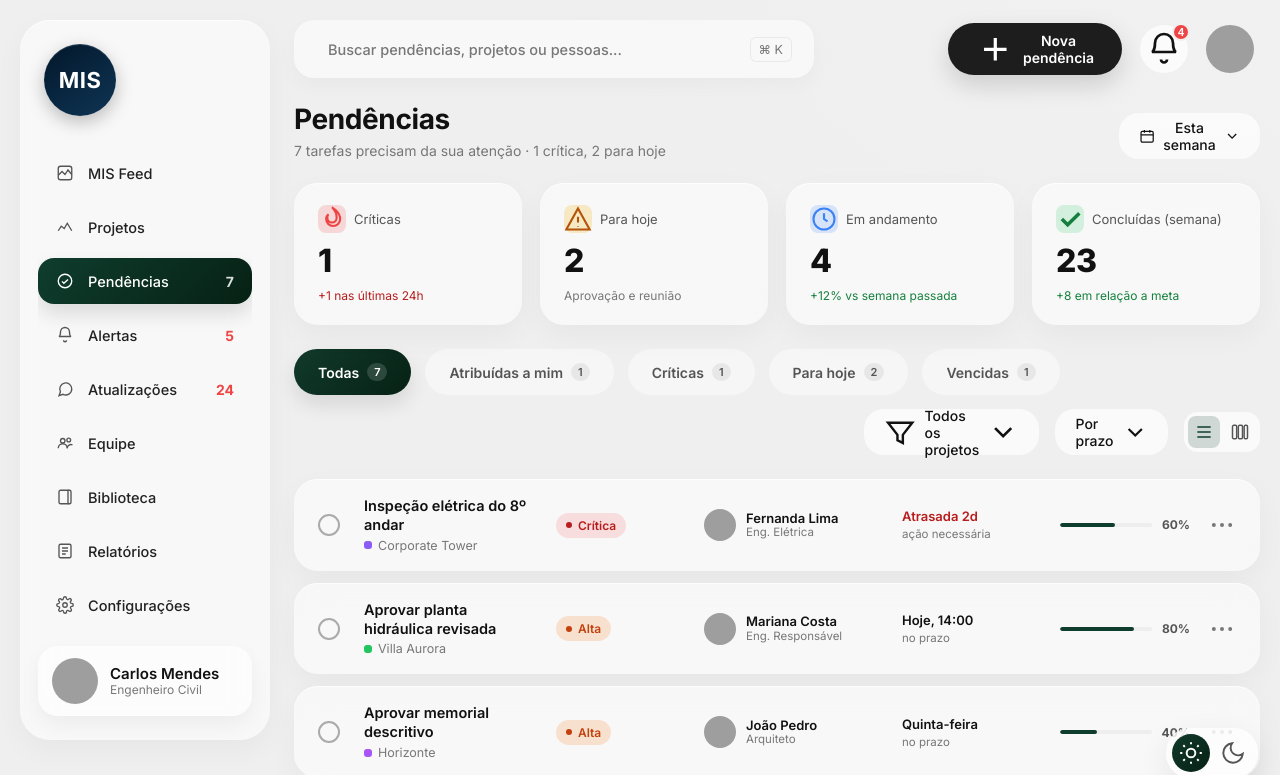
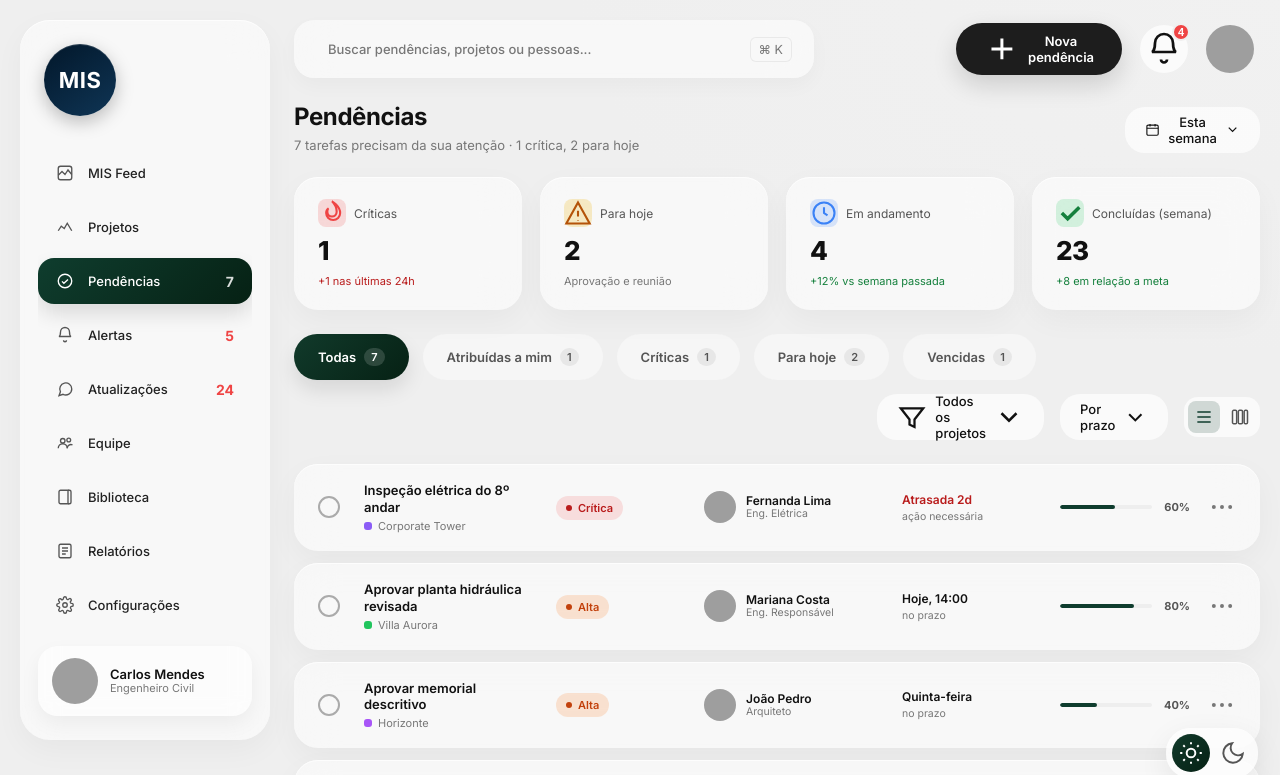
Before and after one commit to CauanLima-1/MISfront, a website: page pendencias.html in a window 1280 px wide. Shown: the top 775 px of the page. Drawn offline with nearby package versions, Linux system fonts and the light colour scheme; grey boxes are pictures that could not be loaded.

Commit message:
arrumando pendencias e atualizações

```diff
--- a/pendencias.html
+++ b/pendencias.html
@@ -127,10 +127,15 @@
   .nav::-webkit-scrollbar { width: 6px; }
   .nav::-webkit-scrollbar-thumb { background: rgba(0,0,0,.08); border-radius: 4px; }
   .nav a {
-    display: flex; align-items: center; gap: 14px;
-    padding: 14px 18px; border-radius: 16px;
-    color: #222; text-decoration: none;
-    font-size: 14.5px; font-weight: 500;
+    display: flex;
+    align-items: center;
+    gap: 14px;
+    padding: 14px 18px;
+    border-radius: 16px;
+    color: #222;
+    text-decoration: none;
+    font-size: 13px;
+    font-weight: 500;
     transition: background .15s, color .15s;
   }
   .nav a:hover { background: #f3f3f3; color: var(--text); }
@@ -165,8 +170,16 @@
     flex: none;
     background-size: cover; background-position: center;
   }
-  .user-card .name { font-size: 15px; font-weight: 600; color: var(--text); line-height: 1.15; }
-  .user-card .role { font-size: 12px; color: var(--text-3); }
+  .user-card .name {
+    font-size: 13px;
+    font-weight: 600;
+    color: var(--text);
+    line-height: 1.15;
+  }
+  .user-card .role {
+    font-size: 11px;
+    color: var(--text-3);
+  }
   .user-card .chev { margin-left: auto; color: var(--text-3); }
 
   /* ===== Main ===== */
@@ -199,7 +212,14 @@
     border-color: rgba(255,255,255,0.08);
     box-shadow: inset 0 1px 0 rgba(255,255,255,0.06);
   }
-  .search input { flex: 1; background: transparent; border: 0; outline: 0; color: var(--text); font: 500 14.5px var(--font); }
+  .search input {
+    flex: 1;
+    background: transparent;
+    border: 0;
+    outline: 0;
+    color: var(--text);
+    font: 500 13px var(--font);
+  }
   .search input::placeholder { color: var(--text-3); }
   .kbd {
     font-size: 12.5px; color: var(--text-3); display: inline-flex; gap: 4px;
@@ -209,11 +229,17 @@
   }
   .top-actions { margin-left: auto; display: flex; align-items: center; gap: 18px; }
   .btn-primary {
-    display: inline-flex; align-items: center; gap: 8px;
-    background: var(--novo-bg); color: var(--novo-fg);
+    display: inline-flex;
+    align-items: center;
+    gap: 8px;
+    background: var(--novo-bg);
+    color: var(--novo-fg);
     border: 0;
-    height: 52px; padding: 0 28px; border-radius: 50px;
-    font: 600 14px var(--font); cursor: pointer;
+    height: 52px;
+    padding: 0 28px;
+    border-radius: 50px;
+    font: 600 13px var(--font);
+    cursor: pointer;
     box-shadow: 0 10px 25px rgba(0,0,0,0.15);
   }
   .icon-btn {
@@ -240,8 +266,18 @@
 
   /* ===== Page header ===== */
   .page-head { display: flex; align-items: flex-end; gap: 20px; padding: 0; }
-  .page-head h1 { margin: 0; font-size: 28px; font-weight: 700; letter-spacing: -0.4px; color: var(--text); }
-  .page-head .sub { color: var(--text-3); font-size: 14px; margin-top: 6px; }
+  .page-head h1 {
+    margin: 0;
+    font-size: 24px;
+    font-weight: 700;
+    letter-spacing: -0.4px;
+    color: var(--text);
+  }
+  .page-head .sub {
+    color: var(--text-3);
+    font-size: 13px;
+    margin-top: 6px;
+  }
   .page-head .right { margin-left: auto; display: flex; gap: 10px; }
 
   /* ===== Stats ===== */
@@ -254,14 +290,28 @@
     box-shadow: inset 0 1px 0 rgba(255,255,255,0.7), 0 10px 30px rgba(0,0,0,0.04);
     position: relative; overflow: hidden;
   }
-  .stat .label { font-size: 13px; color: var(--text-2); display: flex; align-items: center; gap: 8px; }
+  .stat .label {
+    font-size: 12px;
+    color: var(--text-2);
+    display: flex;
+    align-items: center;
+    gap: 8px;
+  }
   .stat .label .ico {
     width: 28px; height: 28px; border-radius: 8px;
     display: grid; place-items: center;
     background: var(--card-2);
   }
-  .stat .num { font-size: 32px; font-weight: 800; color: var(--text); letter-spacing: -0.5px; }
-  .stat .delta { font-size: 12px; color: var(--text-3); }
+  .stat .num {
+    font-size: 26px;
+    font-weight: 800;
+    color: var(--text);
+    letter-spacing: -0.5px;
+  }
+  .stat .delta {
+    font-size: 11px;
+    color: var(--text-3);
+  }
   .stat .delta.up { color: #15803d; }
   .stat .delta.down { color: #b91c1c; }
   .stat.tone-red .ico   { background: rgba(239,68,68,.18);  color: #ef4444; }
@@ -279,10 +329,16 @@
     border-radius: 0;
   }
   .tabs button {
-    border: 0; background: #f6f6f6; cursor: pointer;
-    padding: 14px 24px; border-radius: 30px;
-    font: 600 14px var(--font); color: var(--text-2);
-    display: inline-flex; align-items: center; gap: 8px;
+    border: 0;
+    background: #f6f6f6;
+    cursor: pointer;
+    padding: 14px 24px;
+    border-radius: 30px;
+    font: 600 13px var(--font);
+    color: var(--text-2);
+    display: inline-flex;
+    align-items: center;
+    gap: 8px;
   }
   .tabs button .count {
     font-size: 11px; padding: 2px 7px; border-radius: 10px;
@@ -296,10 +352,17 @@
   .tabs button.active .count { background: rgba(255,255,255,.15); color: #fff; }
   .right-tools { margin-left: auto; display: flex; align-items: center; gap: 16px; }
   .select {
-    background: rgba(255,255,255,0.7); border: 0;
-    height: 46px; padding: 0 20px; border-radius: 20px;
-    display: inline-flex; align-items: center; gap: 8px;
-    font: 500 14px var(--font); color: var(--text); cursor: pointer;
+    background: rgba(255,255,255,0.7);
+    border: 0;
+    height: 46px;
+    padding: 0 20px;
+    border-radius: 20px;
+    display: inline-flex;
+    align-items: center;
+    gap: 8px;
+    font: 500 13px var(--font);
+    color: var(--text);
+    cursor: pointer;
   }
   .view-toggle { display: inline-flex; gap: 4px; padding: 4px; background: rgba(255,255,255,0.7); border: 0; border-radius: 14px; }
   .view-toggle button {
@@ -330,12 +393,27 @@
     color: transparent; transition: all .15s;
   }
   .check.checked { background: #16a34a; border-color: #16a34a; color: #fff; }
-  .task .title { font-size: 14.5px; font-weight: 600; color: var(--text); line-height: 1.3; }
-  .task .sub { font-size: 12.5px; color: var(--text-3); margin-top: 3px; display: flex; align-items: center; gap: 6px; }
+  .task .title {
+    font-size: 13px;
+    font-weight: 600;
+    color: var(--text);
+    line-height: 1.3;
+  }
+  .task .sub {
+    font-size: 11px;
+    color: var(--text-3);
+    margin-top: 3px;
+    display: flex;
+    align-items: center;
+    gap: 6px;
+  }
   .chip {
-    display: inline-flex; align-items: center; gap: 6px;
-    font: 600 12px var(--font);
-    padding: 5px 10px; border-radius: 999px;
+    display: inline-flex;
+    align-items: center;
+    gap: 6px;
+    font: 600 11px var(--font);
+    padding: 5px 10px;
+    border-radius: 999px;
   }
   .chip.prio-critical { background: rgba(239,68,68,.15); color: #b91c1c; }
   .chip.prio-high     { background: rgba(249,115,22,.18); color: #c2410c; }
@@ -349,19 +427,39 @@
 
   .assignee { display: flex; align-items: center; gap: 10px; min-width: 0; }
   .assignee .avatar { width: 32px; height: 32px; }
-  .assignee .who { font-size: 13px; font-weight: 600; color: var(--text); line-height: 1.1; }
-  .assignee .role { font-size: 11.5px; color: var(--text-3); }
+  .assignee .who {
+    font-size: 12px;
+    font-weight: 600;
+    color: var(--text);
+    line-height: 1.1;
+  }
+  .assignee .role {
+    font-size: 10.5px;
+    color: var(--text-3);
+  }
 
   .due { display: flex; flex-direction: column; gap: 3px; }
-  .due .when { font-size: 13px; font-weight: 600; color: var(--text); }
-  .due .ago  { font-size: 11.5px; color: var(--text-3); }
+  .due .when {
+    font-size: 12px;
+    font-weight: 600;
+    color: var(--text);
+  }
+  .due .ago {
+    font-size: 10.5px;
+    color: var(--text-3);
+  }
   .due.overdue .when { color: #b91c1c; }
   html[data-theme="dark"] .due.overdue .when { color: #fca5a5; }
 
   .progress { display: flex; align-items: center; gap: 8px; }
   .progress .bar { flex: 1; height: 4px; background: color-mix(in oklab, var(--card-2) 50%, var(--border)); border-radius: 4px; overflow: hidden; }
   .progress .bar > i { display: block; height: 100%; border-radius: 4px; background: var(--green); }
-  .progress .pct { font: 700 12px var(--font); color: var(--text-2); min-width: 30px; text-align: right; }
+  .progress .pct {
+    font: 700 11px var(--font);
+    color: var(--text-2);
+    min-width: 30px;
+    text-align: right;
+  }
 
   .more { color: var(--text-3); cursor: pointer; display: grid; place-items: center; }
 
@@ -375,7 +473,11 @@
     min-height: 200px;
   }
   .kanban-col .head { display: flex; align-items: center; gap: 8px; padding: 4px 6px 6px; }
-  .kanban-col .head .name { font-weight: 700; font-size: 13.5px; color: var(--text); }
+  .kanban-col .head .name {
+    font-weight: 700;
+    font-size: 12.5px;
+    color: var(--text);
+  }
   .kanban-col .head .count { font-size: 11.5px; padding: 2px 8px; border-radius: 10px; background: var(--card-2); color: var(--text-2); font-weight: 600; }
   .kanban-col .head .pip { width: 10px; height: 10px; border-radius: 50%; }
   .kc.todo .pip { background: #94a3b8; }
@@ -395,12 +497,30 @@
     border-color: rgba(255,255,255,0.08);
   }
   .kcard:hover { box-shadow: var(--shadow); }
-  .kcard .title { font-size: 13.5px; font-weight: 600; color: var(--text); line-height: 1.35; }
-  .kcard .proj { font-size: 11.5px; color: var(--text-3); display: flex; align-items: center; gap: 6px; }
+  .kcard .title {
+    font-size: 12.5px;
+    font-weight: 600;
+    color: var(--text);
+    line-height: 1.35;
+  }
+  .kcard .proj {
+    font-size: 10.5px;
+    color: var(--text-3);
+    display: flex;
+    align-items: center;
+    gap: 6px;
+  }
   .kcard .proj .swatch { width: 8px; height: 8px; border-radius: 3px; }
   .kcard .foot { display: flex; align-items: center; gap: 8px; }
   .kcard .foot .avatar { width: 24px; height: 24px; }
-  .kcard .foot .due { margin-left: auto; font-size: 11.5px; color: var(--text-3); display: inline-flex; align-items: center; gap: 4px; }
+  .kcard .foot .due {
+    margin-left: auto;
+    font-size: 10.5px;
+    color: var(--text-3);
+    display: inline-flex;
+    align-items: center;
+    gap: 4px;
+  }
   .kcard .foot .due.overdue { color: #b91c1c; }
   html[data-theme="dark"] .kcard .foot .due.overdue { color: #fca5a5; }
 
```
Also changed, not shown: atualizacoes.html (+51 -14 lines).
